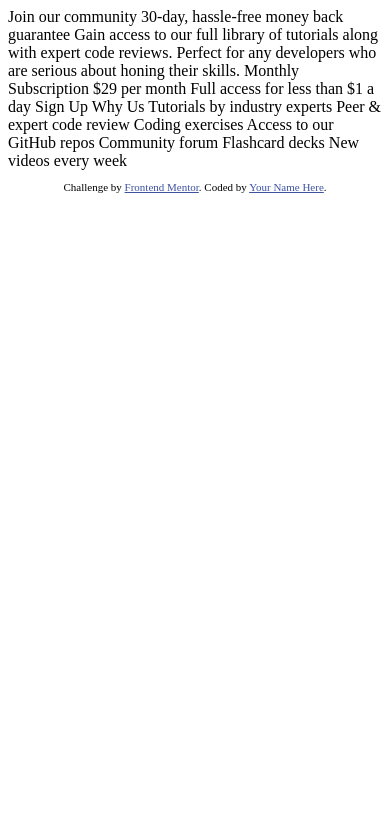
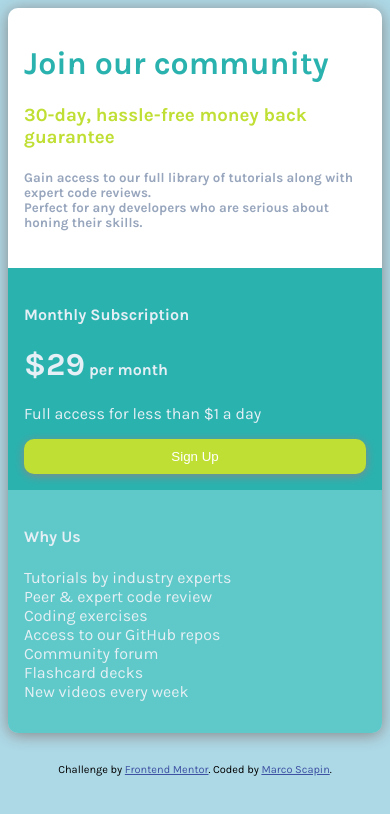
Before and after one commit to markoscapin/single-price-grid-component-master-mark, a plain HTML site: page index.html in a window 390 px wide. Drawn offline with Linux system fonts and the light colour scheme.

Commit message:
challenge-completed
Completed challenge with responsive viewport

```diff
--- /dev/null
+++ b/css/styles.css
@@ -0,0 +1,162 @@
+.attribution {
+  font-size: 11px;
+  text-align: center;
+  color: black;
+}
+
+.attribution a {
+  color: hsl(228, 45%, 44%);
+}
+
+.grid-container {
+  display: grid;
+  justify-content: center;
+  grid-template-areas:
+    'header header'
+    'main right';
+}
+
+.grid-head {
+  grid-area: header;
+  background: white;
+  padding: 1em 3em;
+}
+
+.grid-main {
+  grid-area: main;
+  background: hsl(179, 62%, 43%);
+  padding: 1em 3em;
+}
+
+.grid-right {
+  grid-area: right;
+  background: hsl(179, 50%, 58%);
+  padding: 1em 3em;
+}
+
+body {
+  background: hsl(204, 43%, 93%);
+  font-family: 'Karla', sans-serif;
+  height: 100%;
+  font-size: 16px;
+}
+
+.wrapper-container {
+  position: absolute;
+  border-radius: 10px;
+  overflow: hidden;
+  box-shadow: 0px 2px 15px #888888;
+  /* we move the origin position and we translate them 50% back from width and height */
+  top: 50%;
+  left: 50%;
+  transform: translate(-50%, -50%);
+}
+
+.main-container {
+  height: 100%;
+  position: relative;
+  margin: 0;
+}
+
+footer {
+  position: absolute;
+  text-align: center;
+  bottom: 20px;
+  margin: auto;
+  width: 100%;
+}
+
+html {
+  height: 100%;
+}
+
+button {
+  display: block;
+  width: 100%;
+  border-radius: 10px;
+  padding: 10px;
+  background: hsl(71, 73%, 54%);
+  color: white;
+  border: 0;
+  box-shadow: 0px 2px 10px #888888;
+}
+
+button:hover {
+  background: hsl(71, 90%, 60%);
+  color: hsl(179, 62%, 43%);
+  box-shadow: 0px 2px 12px black;
+}
+
+/* COLORS OF TEXT */
+h1 {
+  color: hsl(179, 62%, 43%);
+}
+
+h3 {
+  color: hsl(71, 73%, 54%);
+}
+
+h4 {
+  color: hsl(204, 43%, 93%);
+}
+
+h5 {
+  color: hsl(218, 22%, 67%);
+}
+
+p {
+  color: hsl(204, 43%, 93%);
+}
+
+.plan-price {
+  font-size: 32px;
+}
+
+@media only screen and (max-width: 600px) {
+  body {
+    background-color: lightblue;
+  }
+
+  .grid-container {
+    grid-template-areas:
+      'header'
+      'main'
+      'right';
+  }
+
+  .grid-head {
+    padding: 1em 1em;
+  }
+
+  .grid-main {
+    padding: 1em 1em;
+  }
+
+  .grid-right {
+    padding: 1em 1em;
+  }
+
+  .wrapper-container {
+    /* re-setting the initial position */
+    top: 0%;
+    left: 0%;
+    transform: translate(0%, 0%);
+    position: relative;
+  }
+
+  footer {
+    position: relative;
+    bottom: 0;
+    margin: 20px auto;
+  }
+
+  .footer-container {
+    height: 50px;
+
+  }
+  .attribution {
+    padding: 10px;
+  }
+
+
+}
--- a/index.html
+++ b/index.html
@@ -1,5 +1,6 @@
 <!DOCTYPE html>
 <html lang="en">
+
 <head>
   <meta charset="UTF-8">
   <meta name="viewport" content="width=device-width, initial-scale=1.0"> <!-- displays site properly based on user's device -->
@@ -7,44 +8,70 @@
   <link rel="icon" type="image/png" sizes="32x32" href="./images/favicon-32x32.png">
 
   <title>Frontend Mentor | Single Price Grid Component</title>
+  <link rel="stylesheet" href="css/styles.css">
+  <!-- link for fonts by googlefonts -->
+  <link rel="preconnect" href="https://fonts.gstatic.com">
+<link href="https://fonts.googleapis.com/css2?family=Karla:wght@400;700&display=swap" rel="stylesheet">
+</head>
 
-  <!-- Feel free to remove these styles or customise in your own stylesheet 👍 -->
-  <style>
-    .attribution { font-size: 11px; text-align: center; }
-    .attribution a { color: hsl(228, 45%, 44%); }
-  </style>
-</head>
 <body>
-  Join our community
 
-  30-day, hassle-free money back guarantee
+<div class="main-container">
 
-  Gain access to our full library of tutorials along with expert code reviews.
-  Perfect for any developers who are serious about honing their skills.
 
-  Monthly Subscription
+  <div class="wrapper-container">
 
-  &dollar;29 per month
 
-  Full access for less than &dollar;1 a day
+    <!-- GRID LAYOUT -->
+    <div class="grid-container">
+      <div class="grid-head">
+        <h1>Join our community</h1>
 
-  Sign Up
+        <h3>30-day, hassle-free money back guarantee</h3>
 
-  Why Us
+        <h5>Gain access to our full library of tutorials along with expert code reviews. <br>
+        Perfect for any developers who are serious about honing their skills.</h5>
 
-  Tutorials by industry experts
-  Peer &amp; expert code review
-  Coding exercises
-  Access to our GitHub repos
-  Community forum
-  Flashcard decks
-  New videos every week
+      </div>
+      <div class="grid-main">
+        <h4>Monthly Subscription</h4>
+
+        <h4><span class="plan-price">&dollar;29</span> per month</h4>
+
+        <p>Full access for less than &dollar;1 a day</p>
+
+        <button type="button" name="button">Sign Up</button>
+
+      </div>
+      <div class="grid-right">
+        <h4>Why Us</h4>
+
+        <p>
+          Tutorials by industry experts <br>
+          Peer &amp; expert code review <br>
+          Coding exercises <br>
+          Access to our GitHub repos <br>
+          Community forum <br>
+          Flashcard decks <br>
+          New videos every week <br>
+        </p>
+      </div>
+
+    </div>
+
+  </div>
 
   <footer>
-    <p class="attribution">
-      Challenge by <a href="https://www.frontendmentor.io?ref=challenge" target="_blank">Frontend Mentor</a>.
-      Coded by <a href="#">Your Name Here</a>.
-    </p>
+    <div class="footer-container">
+      <p class="attribution">
+        Challenge by <a href="https://www.frontendmentor.io?ref=challenge" target="_blank">Frontend Mentor</a>.
+        Coded by <a href="https://markoscapin.github.io/mysite/">Marco Scapin</a>.
+      </p>
+    </div>
+
   </footer>
+
+  </div>
 </body>
+
 </html>
```
